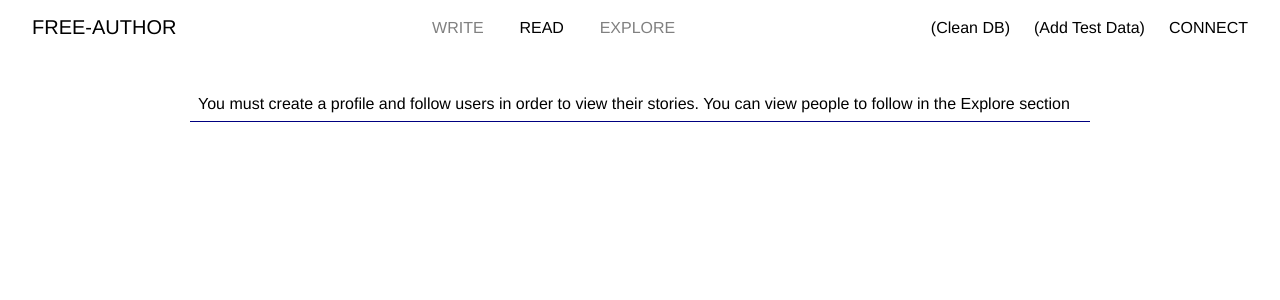
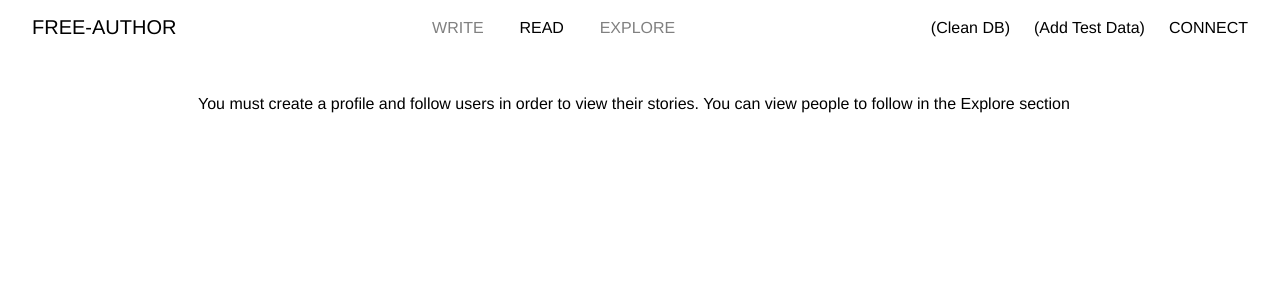
Before and after one commit to jsoneaday/freeauthor, a React (Vite) app: page /read in a window 1280 px wide. Shown: the top 300 px of the page. Built offline with nearby package versions, Linux system fonts and the light colour scheme; what @mdxeditor/editor would draw is missing.

Commit message:
chore: styling updates

```diff
--- a/src/pages/Read.tsx
+++ b/src/pages/Read.tsx
@@ -121,7 +121,7 @@ export function Read() {
             getCurrentSelectedFollowedId={getCurrentSelectedFollowedId}
           />
         </div>
-        <div style={{ marginTop: "1.5em", width: "100%" }}>
+        <div className="read-work-list">
           <WorkElements
             works={works}
             refresh={refreshWorksList}
--- a/src/theme/base.css
+++ b/src/theme/base.css
@@ -96,7 +96,7 @@
 }
 
 body {
-  overflow-y: scroll;
+  overflow-y: hidden;
   font-family: Clarkson, Helvetica, sans-serif;
   margin: 0;
 }
@@ -106,9 +106,19 @@ main {
   margin-right: auto;
 }
 
-.layout-container {
-  margin: auto;
-  height: 100vh;
+::-webkit-scrollbar {
+  width: 0.5em;
+  height: 0.5em;
+}
+
+::-webkit-scrollbar-track {
+  background-color: transparent;
+}
+
+::-webkit-scrollbar-thumb {
+  background-color: #d6dee1;
+  border-radius: 20px;
+  border: 6px solid transparent;
 }
 
 .panel-col {
--- a/src/theme/components.css
+++ b/src/theme/components.css
@@ -339,9 +339,6 @@ select {
   align-items: flex-start;
   justify-content: flex-start;
   width: 100%;
-  border-bottom-color: var(--header-border-cl);
-  border-bottom-width: 1px;
-  border-bottom-style: solid;
   cursor: pointer;
 }
 
--- a/src/theme/pages.css
+++ b/src/theme/pages.css
@@ -38,6 +38,17 @@
   padding-top: 0;
 }
 
+.read-work-list {
+  overflow-y: scroll;
+  padding=bottom: 5em;
+  padding-top: 1.5em;
+  padding-right: 1.5em;
+  padding-left: 1.5em;
+  margin-bottom: 1em;
+  height: 76vh;
+  width: 100%;
+}
+
 @media only screen and (max-device-width: 926px) {
   .home {
     display: flex;
```
